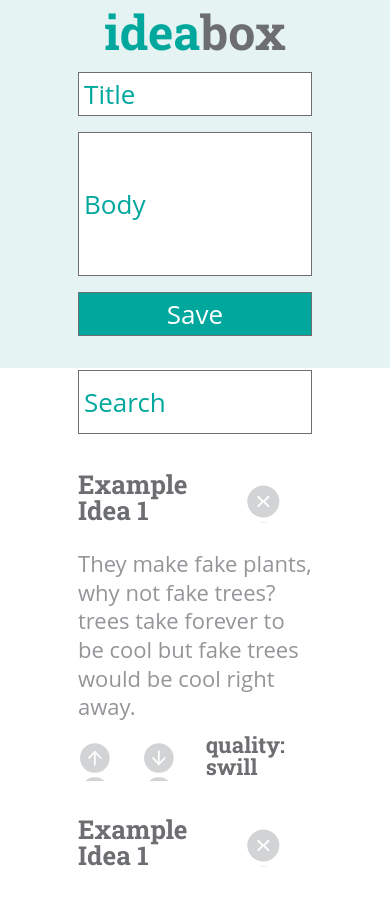
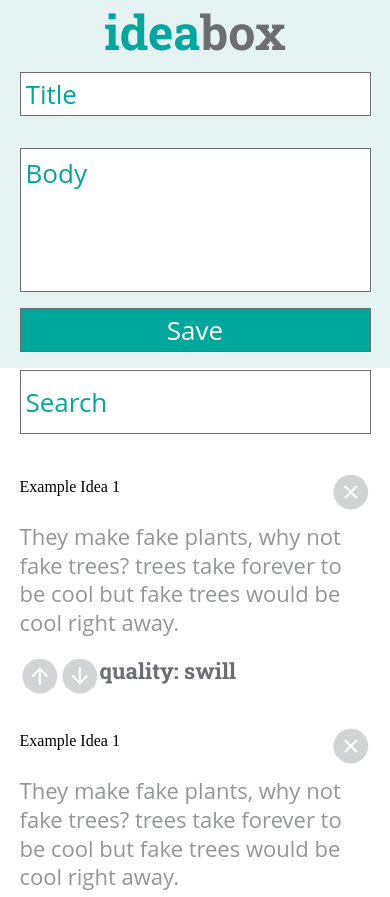
Before and after one commit to Alexbruce1/ideabox, a plain HTML site: page index.html in a window 390 px wide. Shown: the top 897 px of the page. Drawn offline with nearby package versions, Linux system fonts and the light colour scheme.

Commit message:
Add textarea and card formatting

```diff
--- a/index.html
+++ b/index.html
@@ -13,8 +13,8 @@
         <h1 class="idea-logo">idea<span class="box-logo">box</span>
         </h1>
       <input type="text" class="input-title" placeholder="Title" id="title-input">
-      <input type="text" class="input-body" placeholder="Body">
-      <!-- <textarea type="text" rows="3" class="input-body" placeholder="Body"></textarea> -->
+      <!-- <input type="text" class="input-body" placeholder="Body"> -->
+      <textarea type="text" rows="1" class="input-body" placeholder="Body"></textarea>
       <input type="submit" class="submit-button" value="Save">
     </form>
   </main>
--- a/styles.css
+++ b/styles.css
@@ -47,13 +47,15 @@ input {
     width: 100%;
 }
 
-/*textarea {
+textarea {
     border: 1px solid #6d6e71;
     color: #6d6e71;
     display: block;
     font-size: 26px;
+    height: 15%;
     margin-top: 2rem;
     padding: 0 5px;
+    resize: none;
     width: 100%;
 }
 
@@ -65,11 +67,6 @@ textarea:focus {
     background-color: #ccedeb;
     transition-duration: .5s;
 }
-
-textarea.input-body {
-    position: absolute;
-    visibility: hidden;
-}*/
 
 input::placeholder {
     color: #00a79d;
@@ -111,6 +108,7 @@ section {
     align-items: center;
     display: flex;
     justify-content: space-between;
+    overflow-x: hidden;
 }
 
 input#search {
@@ -123,13 +121,16 @@ article {
     padding: 5% 0;
 }
 
-h2 {
+.title {
     color: #6d6e71;
     font-family: 'Roboto Slab', serif;
     font-size: 26px;
     font-weight:bold;
     margin-bottom: 1em;
     padding-top: 25px;
+    width: calc(100% - 50px);
+    line-height: X;
+    max-height: X*N;
 }
 
 .delete-button {
@@ -156,7 +157,7 @@ p {
     background-color: transparent;
     border: none;
     height: 40px;
-    margin: 20px 30px 10px 0;
+    margin: 20px 0 10px 0;
     outline: none;
     width: 40px;
 }
@@ -202,6 +203,10 @@ h3 {
 }
 
 @media screen and (max-width: 580px) {
+    .main-form {
+        width: 90vw;
+    }
+
     .idea-logo {
         font-size: 3rem;
         margin: .5rem;
@@ -211,16 +216,6 @@ h3 {
         margin-top: 1rem;
     }
 
-/*    input.input-body {
-        position: absolute;
-        visibility: hidden;
-    }
-
-    textarea.input-body {
-        position: static;
-        visibility: visible;
-    }*/
-
     .input-body {
         height: 9rem;
         line-height: 3rem;
@@ -228,6 +223,12 @@ h3 {
 
     .output-section {
         margin-top: 42vh;
+        padding: 0;
+        width: 100vw;
+    }
+
+    .ideas-section {
+        width: 90vw;
     }
 
 }
```
